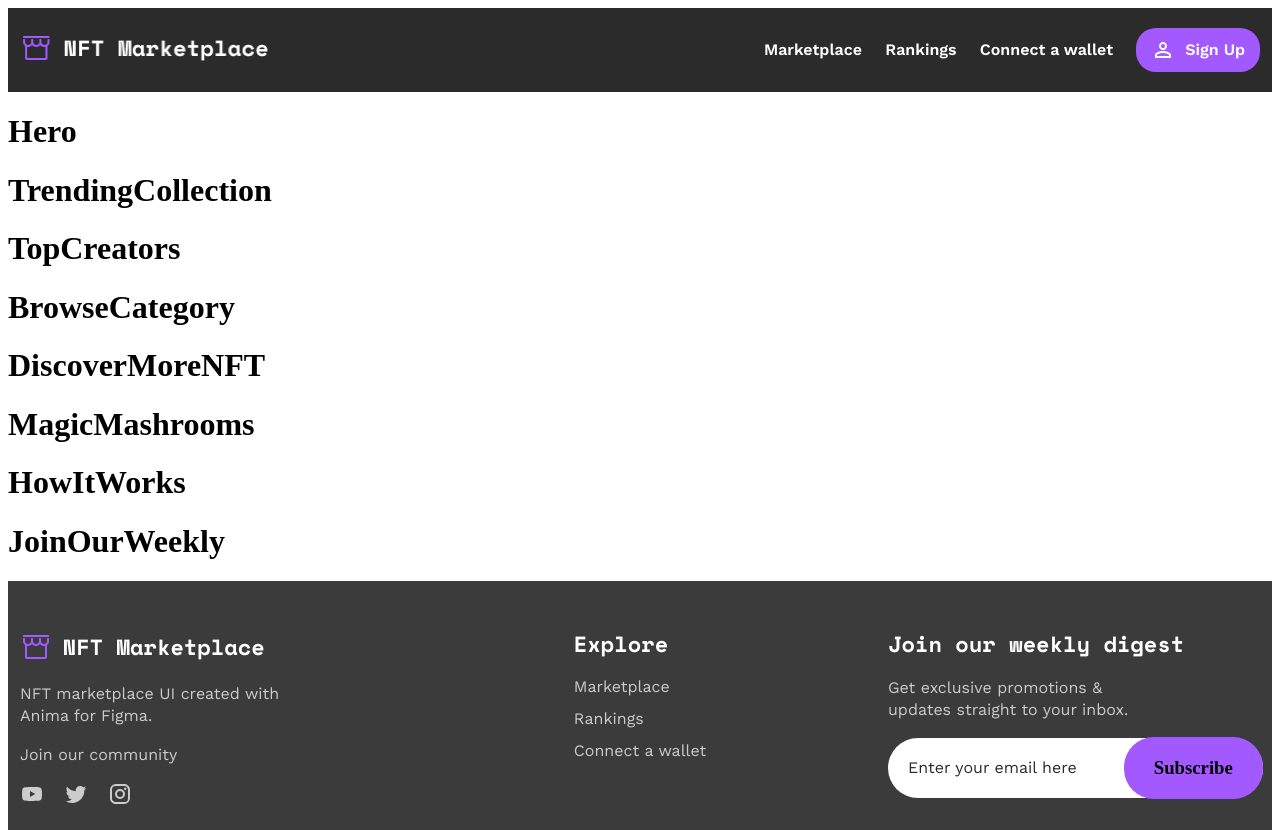
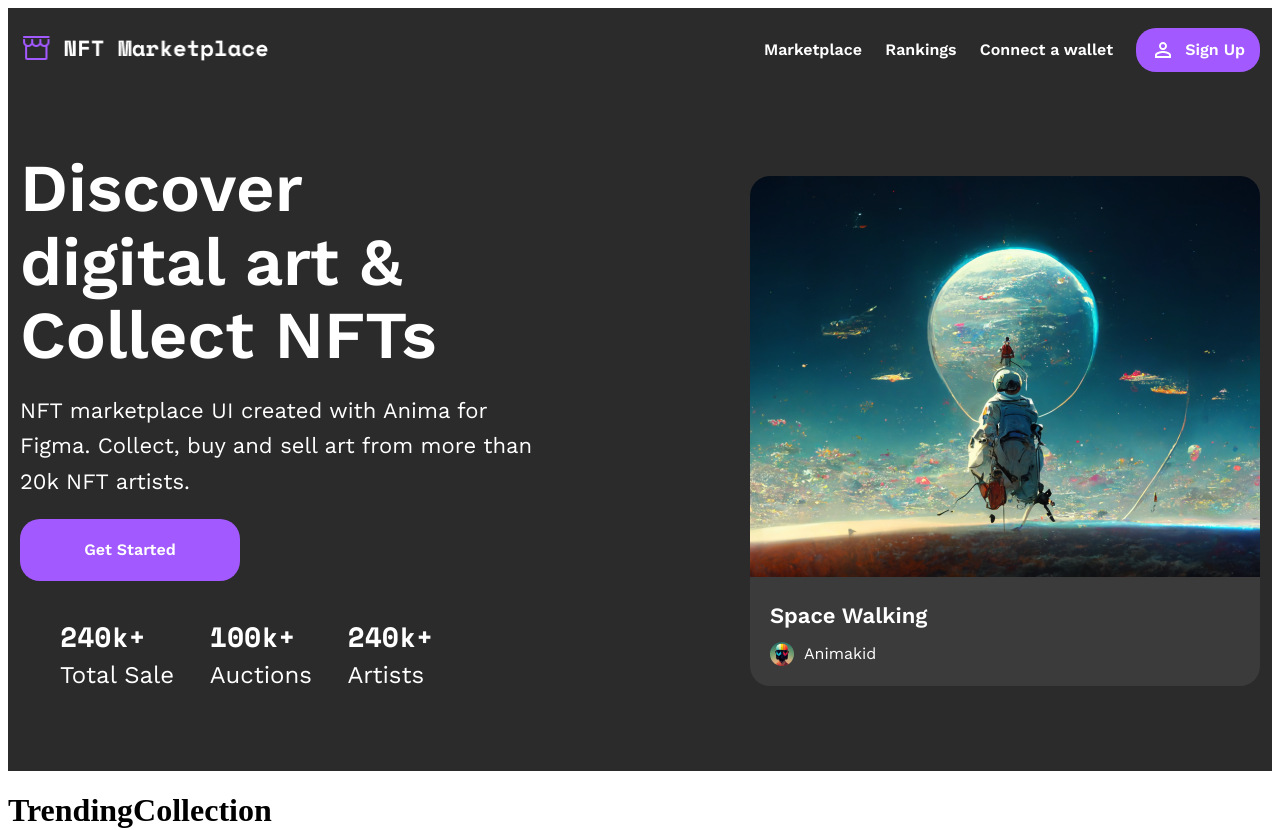
Before and after one commit to ganievhome/NFT-Dinamo-team, a React (Create React App) app: page / in a window 1280 px wide. Shown: the top 830 px of the page. Built offline with nearby package versions, Linux system fonts and the light colour scheme.

Commit message:
home page hero component

```diff
--- a/src/components/homePage/hero/index.jsx
+++ b/src/components/homePage/hero/index.jsx
@@ -1,10 +1,52 @@
 import React from "react";
 import styles from './style.module.css'
+import { Link } from "react-router-dom";
+import heroImg from './image/hero.png'
+import Avatar from './image/avatar.png'
+function Hero() {
+   return (
+      <>
+         <div className={styles.hero}>
+            <div className={styles.container}>
+               <div className={styles.hero__section}>
+                  <div className={styles.left}>
+                     <h1 className={styles.h1}>
+                        Discover digital art & Collect NFTs
+                     </h1>
+                     <p className={styles.p}>
+                        NFT marketplace UI created with Anima for Figma. Collect, buy and sell art from more than 20k NFT artists.
+                     </p>
+                     <Link className={styles.link__create} to={"/create-account"}>Get Started</Link>
+                     <div className={styles.bottom}>
+                        <ul>
+                           <li>
+                              <h3 className={styles.h3}>240k+ </h3>
+                              <p className={styles.li__p}>Total Sale</p>
+                           </li>
+                           <li>
+                              <h3 className={styles.h3}>100k+ </h3>
+                              <p className={styles.li__p}>Auctions </p>
+                           </li>
+                           <li>
+                              <h3 className={styles.h3}>240k+ </h3>
+                              <p className={styles.li__p}>Artists </p>
+                           </li>
+                        </ul>
+                     </div>
+                  </div>
+                  <div className={styles.right}>
+                     <img src={heroImg} alt="hero img" />
+                     <h2 className={styles.h2}>Space Walking</h2>
+                  <div className={styles.right__bottom}>
+                     <img src={Avatar} alt="avatar" />
+                     <small className={styles.small}>Animakid</small>
+                  </div>
+                     </div>
 
-function Hero() {
-   return(
-      <>
-         <h1>Hero</h1>
+               </div>
+            </div>
+         </div>
+
       </>
    )
 }
--- a/src/components/homePage/hero/style.module.css
+++ b/src/components/homePage/hero/style.module.css
@@ -0,0 +1,118 @@
+.container{
+    width: 100%;
+    max-width: 1240px;
+    margin: 0px auto;
+    padding: 0px 10px;
+ }
+ .hero{
+   background-color: #2B2B2B;
+   width: 100%;
+
+   padding: 60px 0;
+ }
+ .hero__section{
+   display: flex;
+   justify-content: space-between;
+   align-items: center;
+ }
+ .link__create{
+    color: #fff;
+    font-family: Work Sans;
+    font-size: 16px;
+    font-weight: 600;
+    line-height: 22.4px;
+    text-align: center;
+    text-decoration: none;
+    display: flex;
+    align-items: center;
+    justify-content: center;
+    gap: 10px;
+    width: 200px;
+    background-color: #A259FF;
+    padding: 20px 10px;
+    border-radius: 20px;
+ }
+ .left{
+    width: 43%;
+    display: flex;
+    flex-direction: column;
+    gap: 20px;
+ }
+ .h1{
+    width: 90%;
+   color: #fff;
+font-family: Work Sans;
+font-size: 67px;
+font-weight: 600;
+line-height: 73.7px;
+text-align: left;
+margin: 0;
+ }
+ .p{
+   color: #fff;
+font-family: Work Sans;
+font-size: 22px;
+font-weight: 400;
+line-height: 35.2px;
+text-align: left;
+margin: 0;
+ }
+.right{
+    width: 510px;
+    background-color: #3B3B3B;
+    height: 510px;
+    border-radius: 20px;
+}
+ul{
+    display: flex;
+    justify-content: space-between;
+    align-items: center;
+    width: 70%;
+    list-style-type: none;
+}
+.h3{
+    color: #fff;
+font-family: Space Mono;
+font-size: 28px;
+font-weight: 700;
+line-height: 39.2px;
+text-align: left;
+margin: 0;
+}
+
+.li__p{
+    font-family: Work Sans;
+font-size: 23.99px;
+font-weight: 400;
+line-height: 38.38px;
+text-align: left;
+color: #fff;
+margin: 0;
+}
+.h2{
+    color: #fff;
+font-family: Work Sans;
+font-size: 22px;
+font-weight: 600;
+line-height: 30.8px;
+text-align: left;
+padding-left: 20px;
+margin: 0;
+padding-top: 20px;
+}
+.right__bottom{
+    display: flex;
+    align-items: center;
+    gap: 10px;
+    margin-left: 20px;
+    margin-top: 10px;
+}
+.small{
+   color: #fff;
+font-family: Work Sans;
+font-size: 16px;
+font-weight: 400;
+line-height: 22.4px;
+text-align: left;
+
+}
```
Also changed, not shown: src/components/homePage/hero/image/avatar.png (added), src/components/homePage/hero/image/hero.png (added).
